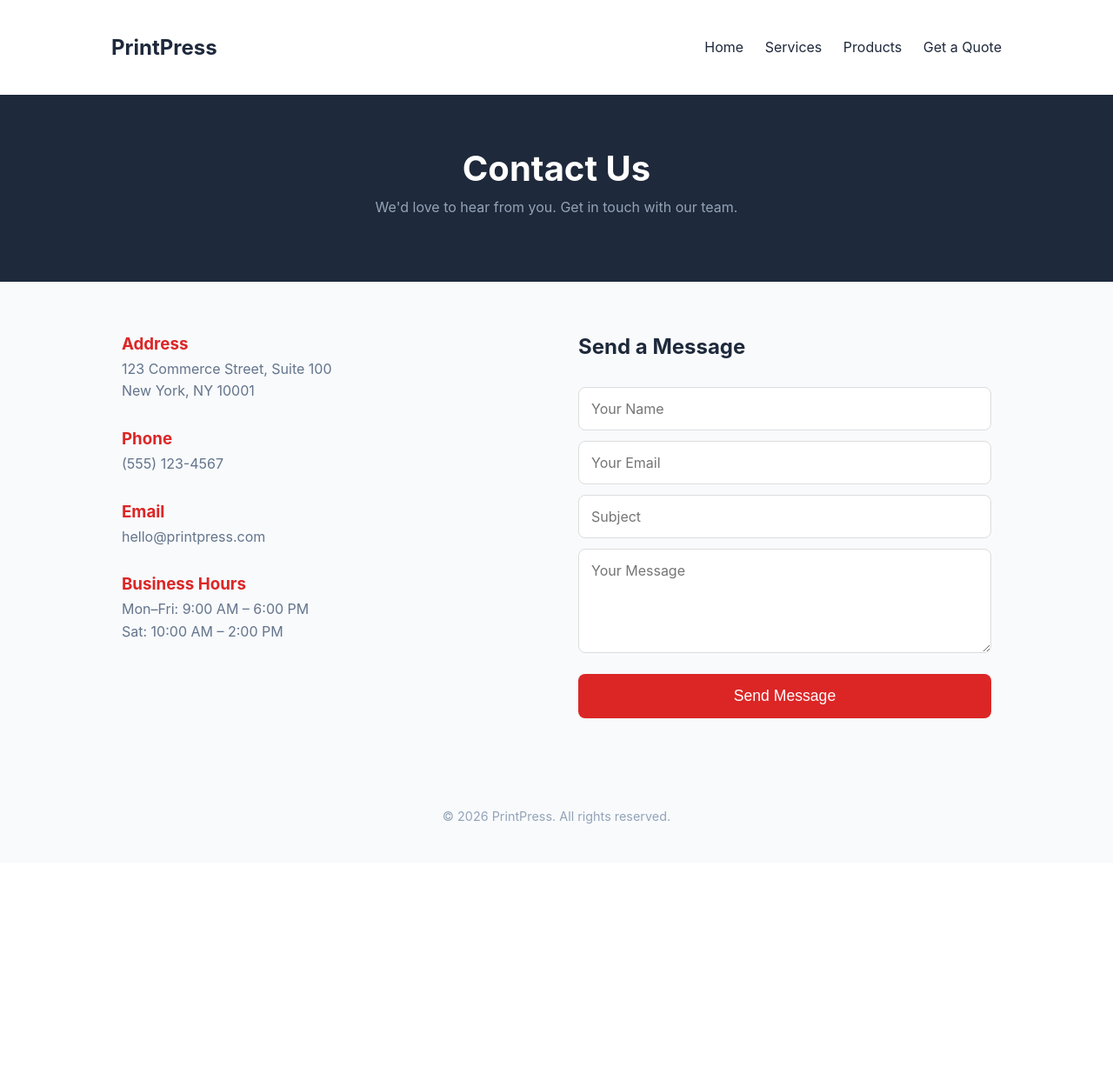
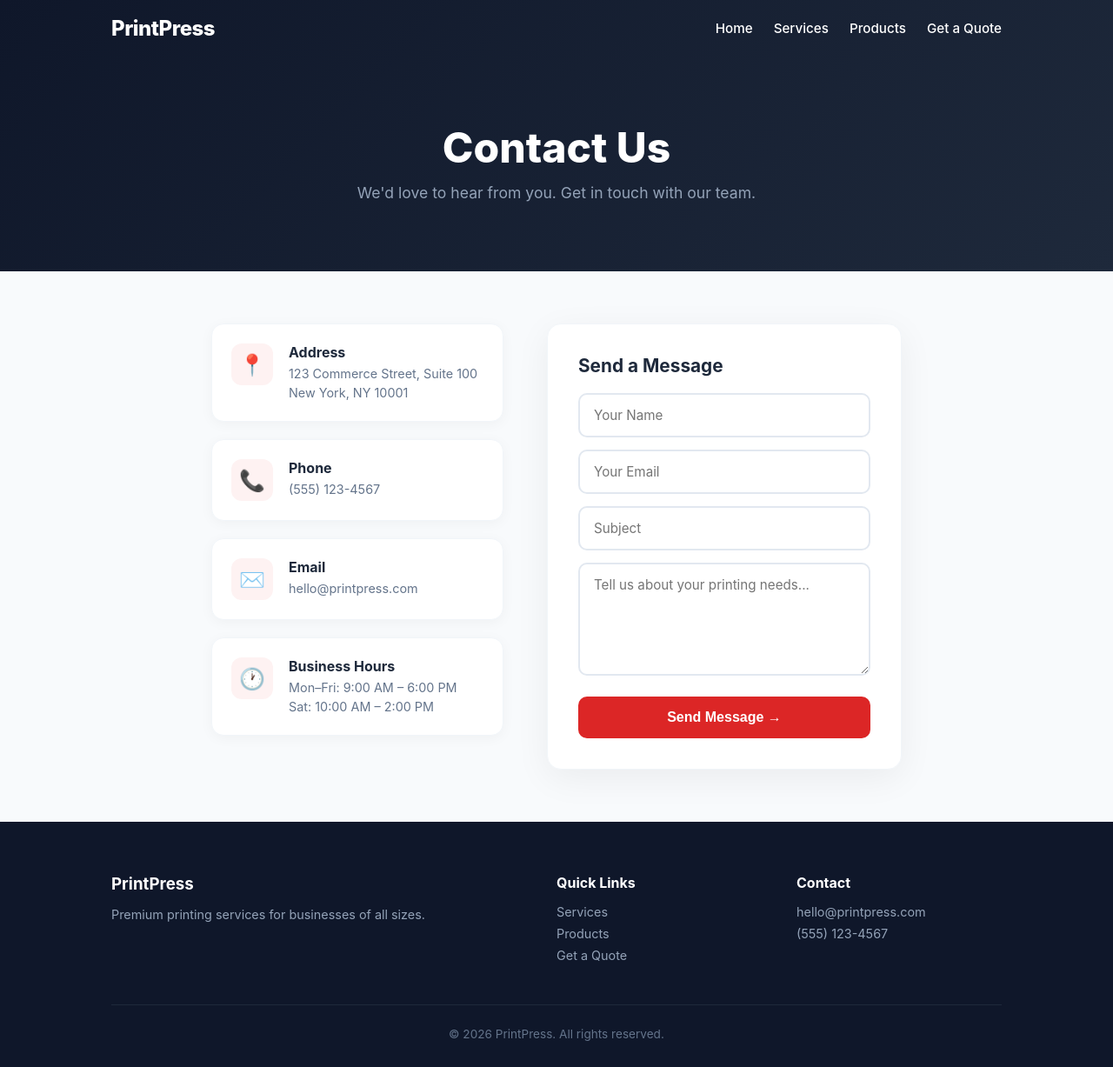
Before and after one commit to SaadRiaz99/Fast-Application-programing-Interface, a FastAPI app: page /contact in a window 1280 px wide. Shown: the whole page at 87% size. Before the commit the page ends 948 px from the top, so only its background shows below. Run offline with FastAPI, Linux system fonts and the light colour scheme.

Commit message:
Upgrade contact page with slide-in animations

```diff
--- a/static/contact.css
+++ b/static/contact.css
@@ -1,108 +1,159 @@
-body{
-    margin:0;
-    font-family:Inter,sans-serif;
+* { margin:0; padding:0; box-sizing:border-box; }
+
+body {
+    font-family:Inter, system-ui, sans-serif;
     background:#f8fafc;
     color:#1e293b;
 }
 
-nav{
-    display:flex;
-    justify-content:space-between;
-    align-items:center;
-    padding:20px 10%;
-    background:white;
-    box-shadow:0 2px 10px rgba(0,0,0,.05);
+/* ========== NAV ========== */
+
+nav {
+    position:fixed; top:0; left:0; right:0; z-index:1000;
+    display:flex; justify-content:space-between; align-items:center;
+    padding:18px 10%; background:transparent; color:white;
+    transition:all .3s ease;
 }
 
-nav a{
+nav.scrolled {
+    background:rgba(255,255,255,.85);
+    backdrop-filter:blur(16px);
     color:#1e293b;
-    margin-left:20px;
-    text-decoration:none;
+    box-shadow:0 4px 30px rgba(0,0,0,.08);
 }
 
-.page-header{
-    text-align:center;
-    padding:60px 20px;
-    background:#1e293b;
-    color:white;
+.logo { font-size:1.5rem; font-weight:800; letter-spacing:-.5px; }
+
+.nav-links { display:flex; align-items:center; gap:24px; }
+
+.nav-links a {
+    color:inherit; text-decoration:none; font-size:.95rem; font-weight:500;
+    position:relative;
 }
 
-.page-header h1{
-    font-size:2.5rem;
-    margin:0;
+.nav-links a::after {
+    content:''; position:absolute; bottom:-4px; left:0;
+    width:0; height:2px; background:#dc2626;
+    transition:width .3s ease;
 }
 
-.page-header p{
-    color:#94a3b8;
-    margin-top:10px;
+.nav-links a:hover::after { width:100%; }
+
+/* ========== HEADER ========== */
+
+.page-header {
+    padding:140px 20px 80px;
+    background:linear-gradient(135deg,#0f172a,#1e293b);
+    text-align:center; color:white;
 }
 
-.contact-content{
-    display:flex;
-    gap:50px;
-    padding:60px 10%;
-    max-width:1000px;
-    margin:0 auto;
+.header-content h1 { font-size:clamp(2rem,4vw,3rem); font-weight:800; }
+.header-content p { color:#94a3b8; margin-top:12px; font-size:1.1rem; }
+
+/* ========== CONTACT ========== */
+
+.contact-content {
+    display:flex; gap:50px; padding:60px 10%;
+    max-width:1050px; margin:0 auto;
+    align-items:flex-start;
 }
 
-.contact-info{
-    flex:1;
+.contact-info {
+    flex:1; display:flex; flex-direction:column; gap:20px;
 }
 
-.info-item{
-    margin-bottom:30px;
+.info-card {
+    display:flex; gap:18px; align-items:flex-start;
+    background:white; padding:22px;
+    border-radius:14px;
+    box-shadow:0 3px 15px rgba(0,0,0,.04);
+    border:1px solid #f1f5f9;
 }
 
-.info-item h3{
-    margin:0 0 5px;
-    color:#dc2626;
+.info-card:hover {
+    transform:translateX(4px);
+    border-color:#dc2626;
 }
 
-.info-item p{
-    margin:0;
-    color:#64748b;
-    line-height:1.6;
+.info-icon {
+    font-size:1.5rem; width:48px; height:48px;
+    background:#fef2f2; border-radius:12px;
+    display:flex; align-items:center; justify-content:center;
+    flex-shrink:0;
 }
 
-.contact-form{
-    flex:1;
+.info-card h3 { font-size:1rem; margin-bottom:4px; }
+.info-card p { color:#64748b; font-size:.9rem; line-height:1.5; }
+
+/* ========== FORM ========== */
+
+.contact-form {
+    flex:1; background:white; padding:35px;
+    border-radius:16px;
+    box-shadow:0 10px 40px rgba(0,0,0,.06);
+    border:1px solid #f1f5f9;
 }
 
-.contact-form h2{
-    margin-top:0;
+.contact-form h2 { margin-bottom:5px; font-size:1.3rem; }
+
+input, textarea {
+    width:100%; padding:14px 16px;
+    margin-top:14px;
+    border:2px solid #e2e8f0;
+    border-radius:10px;
+    font-size:.95rem;
+    font-family:Inter, sans-serif;
+    transition:border-color .3s ease;
 }
 
-input, textarea{
-    width:100%;
-    padding:14px;
-    margin-top:12px;
-    border:1px solid #ddd;
-    border-radius:8px;
-    font-size:1rem;
-    box-sizing:border-box;
-    font-family:Inter,sans-serif;
+input:focus, textarea:focus {
+    border-color:#dc2626; outline:none;
+    box-shadow:0 0 0 3px rgba(220,38,38,.1);
 }
 
-textarea{
-    height:120px;
-    resize:vertical;
+textarea { height:130px; resize:vertical; }
+
+button {
+    width:100%; margin-top:20px;
+    padding:15px; border:none; border-radius:10px;
+    background:#dc2626; color:white;
+    font-size:1rem; font-weight:600; cursor:pointer;
 }
 
-button{
-    width:100%;
-    margin-top:20px;
-    padding:15px;
-    border:none;
-    border-radius:8px;
-    background:#dc2626;
-    color:white;
-    font-size:1.1rem;
-    cursor:pointer;
+button:hover {
+    background:#b91c1c;
+    transform:translateY(-2px);
+    box-shadow:0 8px 25px rgba(220,38,38,.35);
 }
 
-footer{
-    text-align:center;
-    padding:30px;
-    color:#94a3b8;
-    font-size:0.9rem;
+/* ========== FOOTER ========== */
+
+footer {
+    background:#0f172a; color:white;
+    padding:60px 10% 30px;
 }
+
+.footer-grid {
+    display:grid; grid-template-columns:2fr 1fr 1fr; gap:40px;
+    margin-bottom:40px;
+}
+
+.footer-grid h3, .footer-grid h4 { margin-bottom:15px; }
+
+.footer-grid p, .footer-grid a {
+    color:#94a3b8; text-decoration:none;
+    display:block; margin-bottom:8px; font-size:.9rem;
+}
+
+.footer-grid a:hover { color:#dc2626; }
+
+.footer-bottom {
+    border-top:1px solid #1e293b;
+    padding-top:25px; text-align:center;
+    color:#64748b; font-size:.85rem;
+}
+
+@media (max-width:768px) {
+    .contact-content { flex-direction:column; }
+    .footer-grid { grid-template-columns:1fr; }
+}
--- a/template/contact.html
+++ b/template/contact.html
@@ -3,14 +3,15 @@
 <head>
 <meta charset="UTF-8">
 <meta name="viewport" content="width=device-width, initial-scale=1.0">
-<title>Contact - PrintPress</title>
+<title>Contact — PrintPress</title>
+<link rel="stylesheet" href="/static/animations.css">
 <link rel="stylesheet" href="/static/contact.css">
 </head>
 <body>
 
-<nav>
-    <h2>PrintPress</h2>
-    <div>
+<nav id="navbar">
+    <h2 class="logo">PrintPress</h2>
+    <div class="nav-links">
         <a href="/">Home</a>
         <a href="/services">Services</a>
         <a href="/products">Products</a>
@@ -19,43 +20,81 @@
 </nav>
 
 <section class="page-header">
+    <div class="header-content anim-fade-up">
         <h1>Contact Us</h1>
         <p>We'd love to hear from you. Get in touch with our team.</p>
+    </div>
 </section>
 
 <section class="contact-content">
-    <div class="contact-info">
-        <div class="info-item">
+    <div class="contact-info anim-fade-left">
+        <div class="info-card">
+            <div class="info-icon">📍</div>
+            <div>
                 <h3>Address</h3>
                 <p>123 Commerce Street, Suite 100<br>New York, NY 10001</p>
             </div>
-        <div class="info-item">
+        </div>
+        <div class="info-card">
+            <div class="info-icon">📞</div>
+            <div>
                 <h3>Phone</h3>
                 <p>(555) 123-4567</p>
             </div>
-        <div class="info-item">
+        </div>
+        <div class="info-card">
+            <div class="info-icon">✉️</div>
+            <div>
                 <h3>Email</h3>
                 <p>hello@printpress.com</p>
             </div>
-        <div class="info-item">
+        </div>
+        <div class="info-card">
+            <div class="info-icon">🕐</div>
+            <div>
                 <h3>Business Hours</h3>
                 <p>Mon–Fri: 9:00 AM – 6:00 PM<br>Sat: 10:00 AM – 2:00 PM</p>
             </div>
         </div>
+    </div>
 
-    <form class="contact-form">
+    <form class="contact-form anim-fade-right">
         <h2>Send a Message</h2>
         <input type="text" placeholder="Your Name">
         <input type="email" placeholder="Your Email">
         <input type="text" placeholder="Subject">
-        <textarea placeholder="Your Message"></textarea>
-        <button type="submit">Send Message</button>
+        <textarea placeholder="Tell us about your printing needs..."></textarea>
+        <button type="submit" class="btn-ripple">Send Message →</button>
     </form>
 </section>
 
 <footer>
+    <div class="footer-grid">
+        <div>
+            <h3>PrintPress</h3>
+            <p>Premium printing services for businesses of all sizes.</p>
+        </div>
+        <div>
+            <h4>Quick Links</h4>
+            <a href="/services">Services</a>
+            <a href="/products">Products</a>
+            <a href="/quote">Get a Quote</a>
+        </div>
+        <div>
+            <h4>Contact</h4>
+            <p>hello@printpress.com</p>
+            <p>(555) 123-4567</p>
+        </div>
+    </div>
+    <div class="footer-bottom">
         <p>&copy; 2026 PrintPress. All rights reserved.</p>
+    </div>
 </footer>
 
+<script>
+window.addEventListener('scroll', () => {
+    document.getElementById('navbar').classList.toggle('scrolled', window.scrollY > 60);
+});
+</script>
 </body>
 </html>
```
Lines whose indentation alone changed are shown as unchanged.
